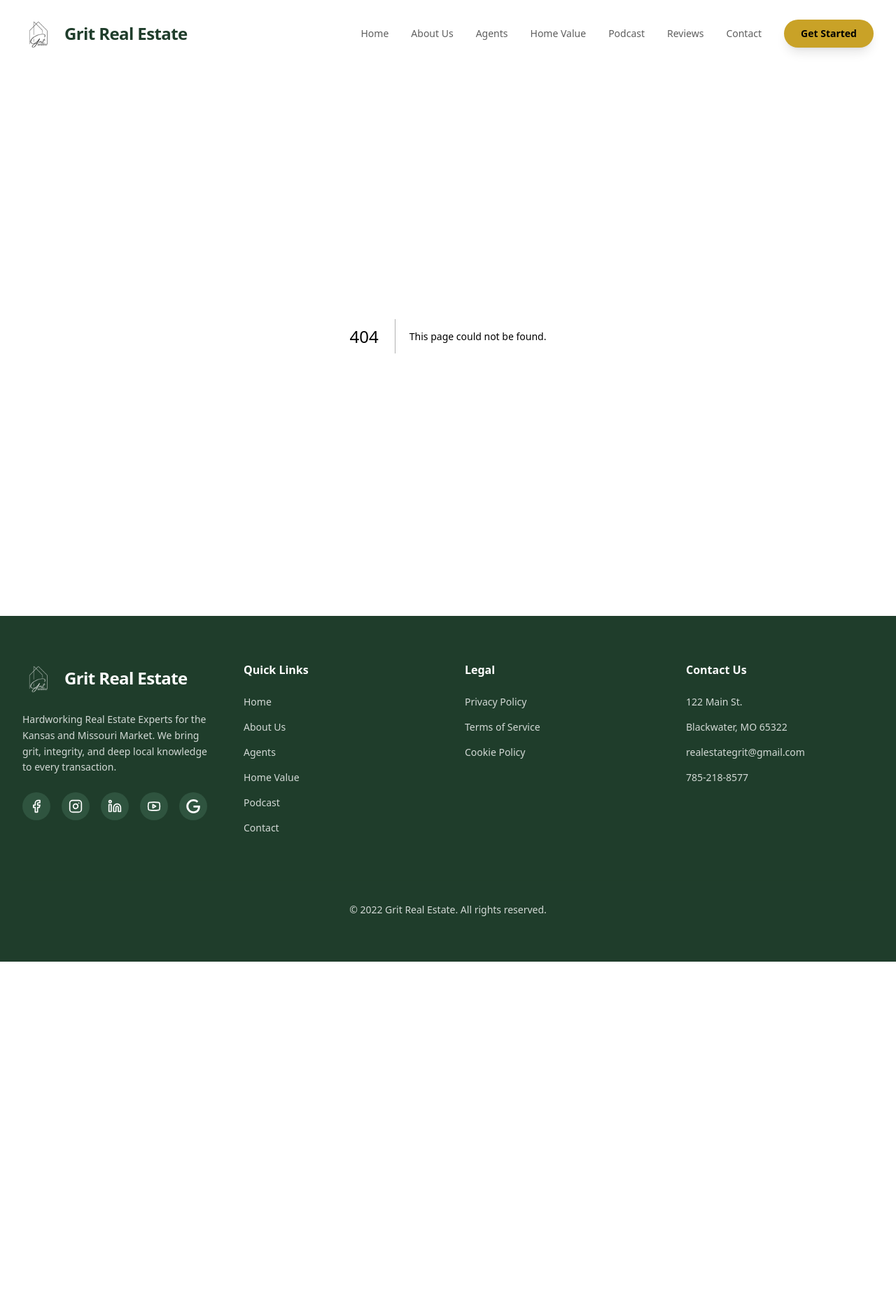
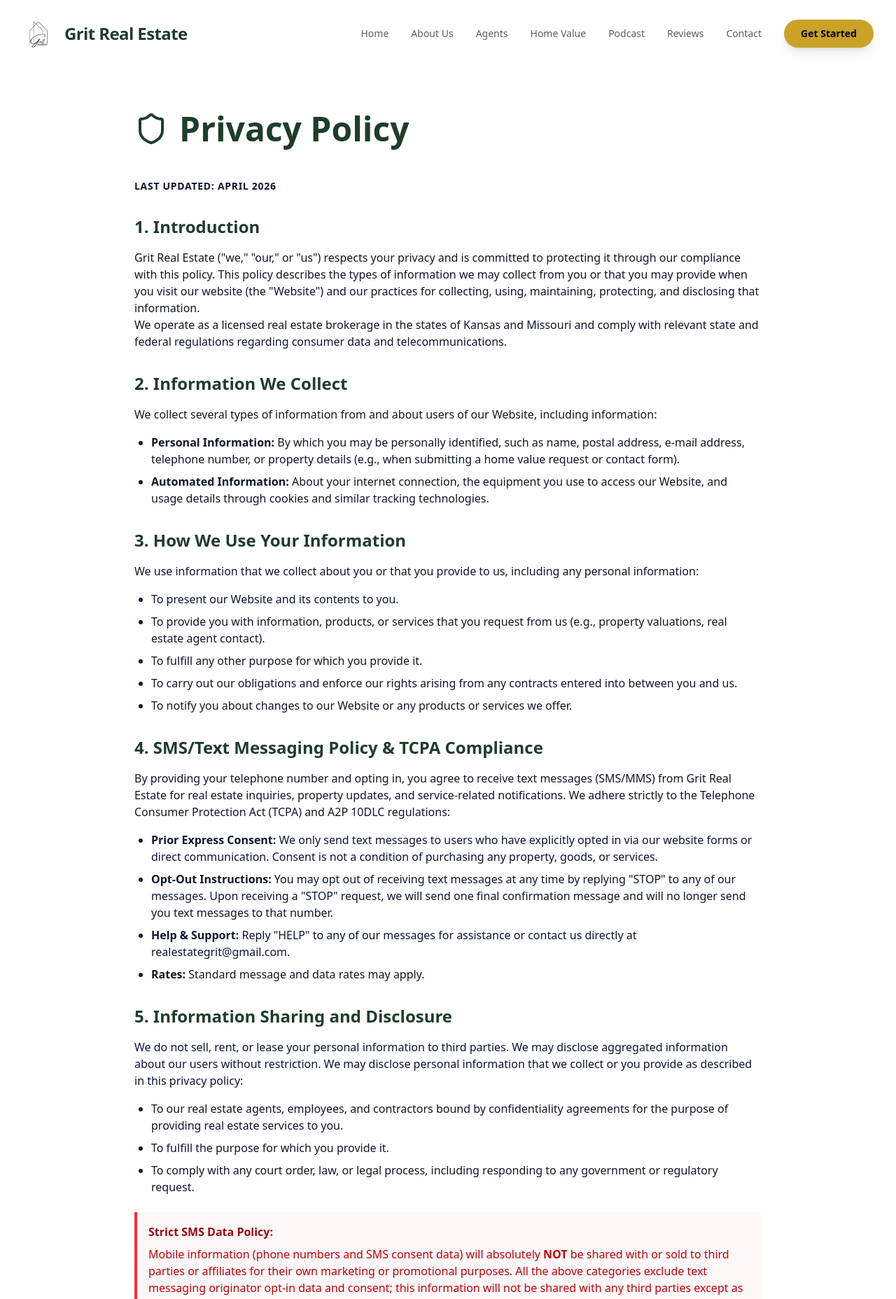
Before and after one commit to gritreal/Grit-Real-Estate, a Next.js app: page /privacy in a window 1280 px wide. Before the commit this address had no page. Shown: the top 1856 px of the page at 70% size. Before the commit the page ends 1374 px from the top, so only its background shows below. Built offline with nearby package versions, Linux system fonts and the light colour scheme; a web font is replaced by a local one.

Commit message:
update privacy footer

```diff
--- a/src/app/contact/page.tsx
+++ b/src/app/contact/page.tsx
@@ -200,19 +200,19 @@
                         <div className="pt-8 border-t border-brand-bg dark:border-brand-secondary">
                             <h4 className="font-bold text-brand-primary mb-4 dark:text-white uppercase tracking-wider text-sm">Follow Our Journey</h4>
                             <div className="flex space-x-4">
-                                <a href="https://facebook.com/your-page" target="_blank" rel="noopener noreferrer" className="w-10 h-10 rounded-full bg-brand-bg dark:bg-brand-secondary flex items-center justify-center hover:bg-brand-secondary hover:-translate-y-1 transition-all cursor-pointer text-brand-primary dark:text-white hover:text-white shadow-sm">
+                                <a href="https://www.facebook.com/GRITREAL" target="_blank" rel="noopener noreferrer" className="w-10 h-10 rounded-full bg-brand-bg dark:bg-brand-secondary flex items-center justify-center hover:bg-brand-secondary hover:-translate-y-1 transition-all cursor-pointer text-brand-primary dark:text-white hover:text-white shadow-sm">
                                     <Facebook className="w-5 h-5" />
                                 </a>
-                                <a href="https://instagram.com/your-page" target="_blank" rel="noopener noreferrer" className="w-10 h-10 rounded-full bg-brand-bg dark:bg-brand-secondary flex items-center justify-center hover:bg-brand-secondary hover:-translate-y-1 transition-all cursor-pointer text-brand-primary dark:text-white hover:text-white shadow-sm">
+                                <a href="https://www.instagram.com/jpgrit/tagged/" target="_blank" rel="noopener noreferrer" className="w-10 h-10 rounded-full bg-brand-bg dark:bg-brand-secondary flex items-center justify-center hover:bg-brand-secondary hover:-translate-y-1 transition-all cursor-pointer text-brand-primary dark:text-white hover:text-white shadow-sm">
                                     <Instagram className="w-5 h-5" />
                                 </a>
                                 <a href="https://linkedin.com/company/your-page" target="_blank" rel="noopener noreferrer" className="w-10 h-10 rounded-full bg-brand-bg dark:bg-brand-secondary flex items-center justify-center hover:bg-brand-secondary hover:-translate-y-1 transition-all cursor-pointer text-brand-primary dark:text-white hover:text-white shadow-sm">
                                     <Linkedin className="w-5 h-5" />
                                 </a>
-                                <a href="https://youtube.com/@your-channel" target="_blank" rel="noopener noreferrer" className="w-10 h-10 rounded-full bg-brand-bg dark:bg-brand-secondary flex items-center justify-center hover:bg-brand-secondary hover:-translate-y-1 transition-all cursor-pointer text-brand-primary dark:text-white hover:text-white shadow-sm">
+                                <a href="https://youtube.com/@shesgotgrit" target="_blank" rel="noopener noreferrer" className="w-10 h-10 rounded-full bg-brand-bg dark:bg-brand-secondary flex items-center justify-center hover:bg-brand-secondary hover:-translate-y-1 transition-all cursor-pointer text-brand-primary dark:text-white hover:text-white shadow-sm">
                                     <Youtube className="w-5 h-5" />
                                 </a>
-                                <a href="https://google.com/search?q=your-business" target="_blank" rel="noopener noreferrer" className="w-10 h-10 rounded-full bg-brand-bg dark:bg-brand-secondary flex items-center justify-center hover:bg-brand-secondary hover:-translate-y-1 transition-all cursor-pointer text-brand-primary dark:text-white hover:text-white shadow-sm">
+                                <a href="https://g.page/r/CdjGtjkD6qnhEBM/review" target="_blank" rel="noopener noreferrer" className="w-10 h-10 rounded-full bg-brand-bg dark:bg-brand-secondary flex items-center justify-center hover:bg-brand-secondary hover:-translate-y-1 transition-all cursor-pointer text-brand-primary dark:text-white hover:text-white shadow-sm">
                                     <GoogleIcon className="w-[18px] h-[18px]" />
                                 </a>
                             </div>
--- /dev/null
+++ b/src/app/privacy/page.tsx
@@ -0,0 +1,114 @@
+import React from 'react';
+import { Shield } from 'lucide-react';
+
+export const metadata = {
+  title: 'Privacy Policy | Grit Real Estate',
+  description: 'Privacy Policy for Grit Real Estate covering data collection, SMS compliance, and user rights in Kansas and Missouri.',
+};
+
+export default function PrivacyPolicyPage() {
+  return (
+    <div className="bg-brand-white min-h-screen py-20 px-4 sm:px-6 lg:px-8">
+      <div className="max-w-4xl mx-auto">
+        <div className="flex items-center gap-4 mb-12">
+          <Shield className="w-12 h-12 text-brand-primary" />
+          <h1 className="text-4xl md:text-5xl font-serif font-bold text-brand-primary">
+            Privacy Policy
+          </h1>
+        </div>
+
+        <div className="prose prose-lg max-w-none text-brand-black/80 space-y-8">
+          <p className="text-sm font-semibold uppercase tracking-wider text-brand-black/50">
+            Last Updated: April 2026
+          </p>
+
+          <section>
+            <h2 className="text-2xl font-semibold text-brand-primary mt-8 mb-4">1. Introduction</h2>
+            <p>
+              Grit Real Estate ("we," "our," or "us") respects your privacy and is committed to protecting it through our compliance with this policy. This policy describes the types of information we may collect from you or that you may provide when you visit our website (the "Website") and our practices for collecting, using, maintaining, protecting, and disclosing that information.
+            </p>
+            <p>
+              We operate as a licensed real estate brokerage in the states of Kansas and Missouri and comply with relevant state and federal regulations regarding consumer data and telecommunications.
+            </p>
+          </section>
+
+          <section>
+            <h2 className="text-2xl font-semibold text-brand-primary mt-8 mb-4">2. Information We Collect</h2>
+            <p>We collect several types of information from and about users of our Website, including information:</p>
+            <ul className="list-disc pl-6 space-y-2 mt-4">
+              <li><strong>Personal Information:</strong> By which you may be personally identified, such as name, postal address, e-mail address, telephone number, or property details (e.g., when submitting a home value request or contact form).</li>
+              <li><strong>Automated Information:</strong> About your internet connection, the equipment you use to access our Website, and usage details through cookies and similar tracking technologies.</li>
+            </ul>
+          </section>
+
+          <section>
+            <h2 className="text-2xl font-semibold text-brand-primary mt-8 mb-4">3. How We Use Your Information</h2>
+            <p>We use information that we collect about you or that you provide to us, including any personal information:</p>
+            <ul className="list-disc pl-6 space-y-2 mt-4">
+              <li>To present our Website and its contents to you.</li>
+              <li>To provide you with information, products, or services that you request from us (e.g., property valuations, real estate agent contact).</li>
+              <li>To fulfill any other purpose for which you provide it.</li>
+              <li>To carry out our obligations and enforce our rights arising from any contracts entered into between you and us.</li>
+              <li>To notify you about changes to our Website or any products or services we offer.</li>
+            </ul>
+          </section>
+
+          <section>
+            <h2 className="text-2xl font-semibold text-brand-primary mt-8 mb-4">4. SMS/Text Messaging Policy & TCPA Compliance</h2>
+            <p>
+              By providing your telephone number and opting in, you agree to receive text messages (SMS/MMS) from Grit Real Estate for real estate inquiries, property updates, and service-related notifications. We adhere strictly to the Telephone Consumer Protection Act (TCPA) and A2P 10DLC regulations:
+            </p>
+            <ul className="list-disc pl-6 space-y-2 mt-4">
+              <li><strong>Prior Express Consent:</strong> We only send text messages to users who have explicitly opted in via our website forms or direct communication. Consent is not a condition of purchasing any property, goods, or services.</li>
+              <li><strong>Opt-Out Instructions:</strong> You may opt out of receiving text messages at any time by replying "STOP" to any of our messages. Upon receiving a "STOP" request, we will send one final confirmation message and will no longer send you text messages to that number.</li>
+              <li><strong>Help & Support:</strong> Reply "HELP" to any of our messages for assistance or contact us directly at realestategrit@gmail.com.</li>
+              <li><strong>Rates:</strong> Standard message and data rates may apply.</li>
+            </ul>
+          </section>
+
+          <section>
+            <h2 className="text-2xl font-semibold text-brand-primary mt-8 mb-4">5. Information Sharing and Disclosure</h2>
+            <p>
+              We do not sell, rent, or lease your personal information to third parties. We may disclose aggregated information about our users without restriction. We may disclose personal information that we collect or you provide as described in this privacy policy:
+            </p>
+            <ul className="list-disc pl-6 space-y-2 mt-4">
+              <li>To our real estate agents, employees, and contractors bound by confidentiality agreements for the purpose of providing real estate services to you.</li>
+              <li>To fulfill the purpose for which you provide it.</li>
+              <li>To comply with any court order, law, or legal process, including responding to any government or regulatory request.</li>
+            </ul>
+            <div className="bg-red-50/50 border-l-4 border-red-500 p-4 mt-6 rounded-r-lg">
+              <p className="font-semibold text-red-800 m-0">Strict SMS Data Policy:</p>
+              <p className="text-red-700 m-0 mt-2">
+                Mobile information (phone numbers and SMS consent data) will absolutely <strong>NOT</strong> be shared with or sold to third parties or affiliates for their own marketing or promotional purposes. All the above categories exclude text messaging originator opt-in data and consent; this information will not be shared with any third parties except as strictly necessary to deliver the requested SMS services (e.g., our SMS delivery provider).
+              </p>
+            </div>
+          </section>
+
+          <section>
+            <h2 className="text-2xl font-semibold text-brand-primary mt-8 mb-4">6. Data Security</h2>
+            <p>
+              We have implemented measures designed to secure your personal information from accidental loss and from unauthorized access, use, alteration, and disclosure. Unfortunately, the transmission of information via the internet is not completely secure. Although we do our best to protect your personal information, we cannot guarantee the security of your personal information transmitted to our Website.
+            </p>
+          </section>
+
+          <section>
+            <h2 className="text-2xl font-semibold text-brand-primary mt-8 mb-4">7. Contact Information</h2>
+            <p>
+              To ask questions or comment about this privacy policy and our privacy practices, please contact us at:
+            </p>
+            <div className="bg-brand-secondary/10 p-6 rounded-xl mt-6">
+              <p className="font-semibold text-brand-primary text-xl mb-4">Grit Real Estate</p>
+              <ul className="space-y-2">
+                <li>122 Main St.</li>
+                <li>Blackwater, MO 65322</li>
+                <li>Email: <a href="mailto:realestategrit@gmail.com" className="text-brand-primary hover:underline">realestategrit@gmail.com</a></li>
+                <li>Phone: <a href="tel:7852188577" className="text-brand-primary hover:underline">785-218-8577</a></li>
+              </ul>
+            </div>
+          </section>
+
+        </div>
+      </div>
+    </div>
+  );
+}
--- a/src/components/Footer.tsx
+++ b/src/components/Footer.tsx
@@ -26,11 +26,11 @@
                         Hardworking Real Estate Experts for the Kansas and Missouri Market. We bring grit, integrity, and deep local knowledge to every transaction.
                     </p>
                     <div className="flex space-x-4">
-                        <SocialIcon href="https://facebook.com" icon={<Facebook className="w-5 h-5" />} />
-                        <SocialIcon href="https://instagram.com" icon={<Instagram className="w-5 h-5" />} />
+                        <SocialIcon href="https://www.facebook.com/GRITREAL" icon={<Facebook className="w-5 h-5" />} />
+                        <SocialIcon href="https://www.instagram.com/jpgrit/tagged/" icon={<Instagram className="w-5 h-5" />} />
                         <SocialIcon href="https://linkedin.com" icon={<Linkedin className="w-5 h-5" />} />
                         <SocialIcon href="https://youtube.com/@shesgotgrit" icon={<Youtube className="w-5 h-5" />} />
-                        <SocialIcon href="https://google.com" icon={<GoogleIcon className="w-5 h-5" />} />
+                        <SocialIcon href="https://g.page/r/CdjGtjkD6qnhEBM/review" icon={<GoogleIcon className="w-5 h-5" />} />
                     </div>
                 </div>
 
```
